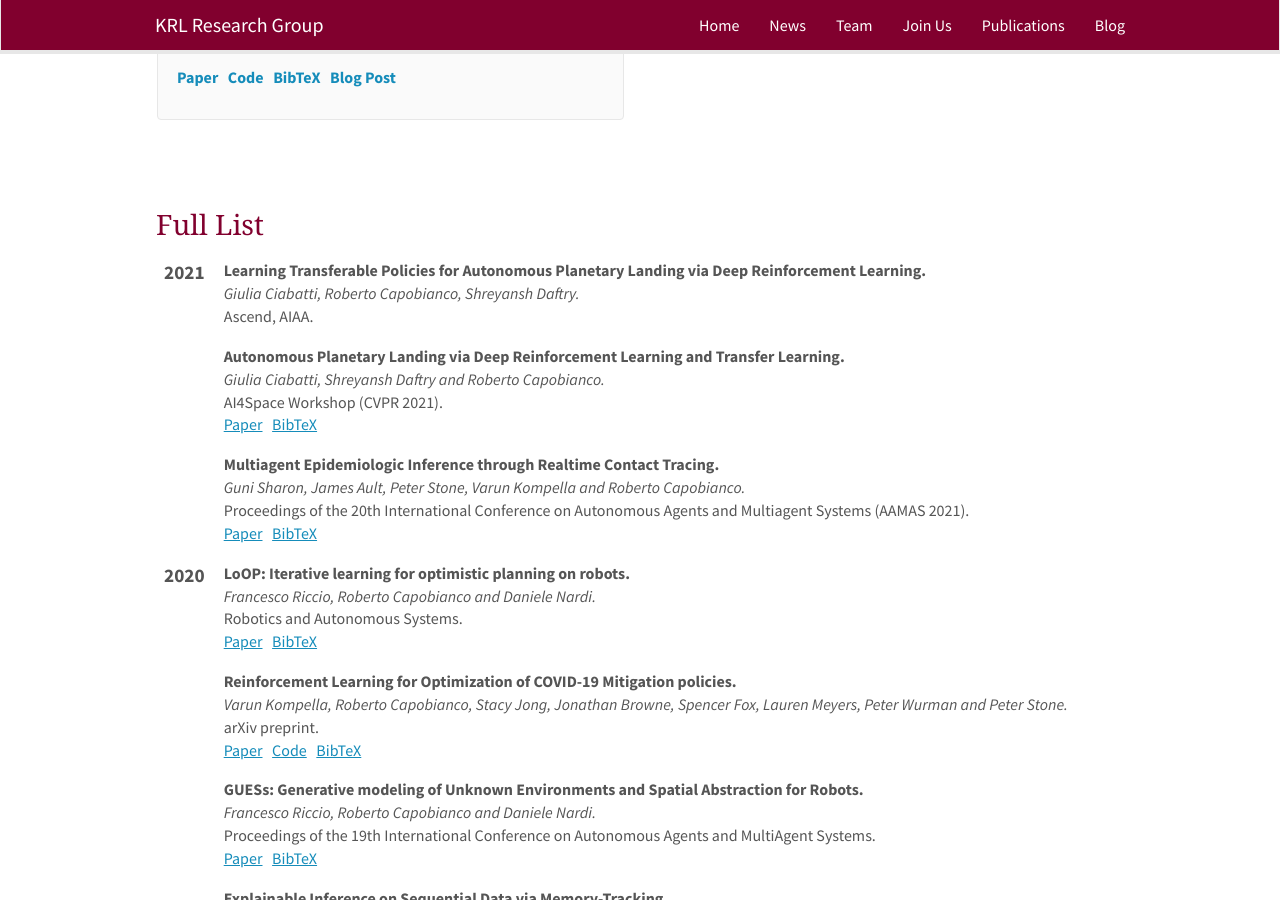
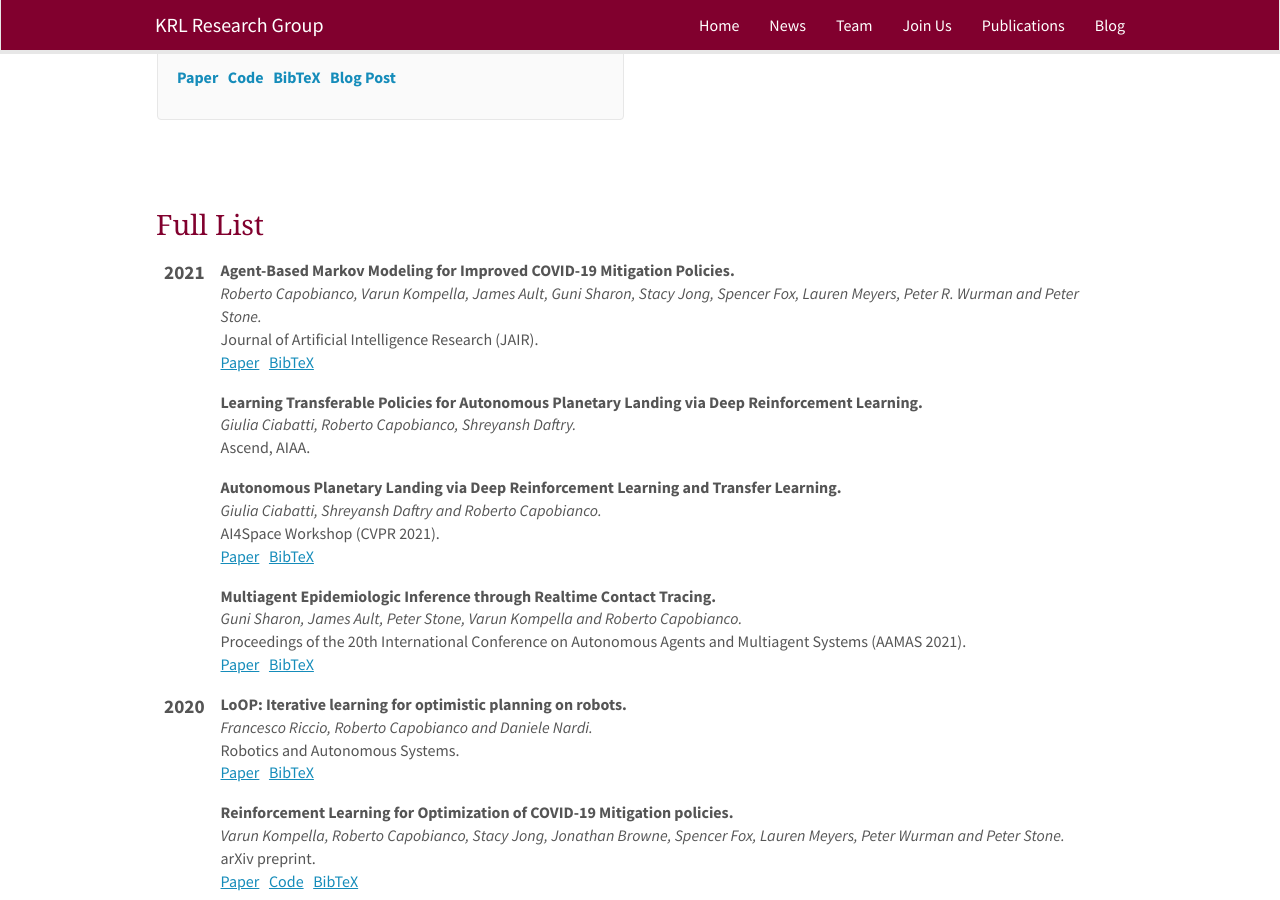
Before and after one commit to KRLGroup/krlgroup.github.io, a Jekyll site: the page built from _pages/publications.md, in a window 1280 px wide and 900 px high, scrolled down 434 px. Built offline with Jekyll 4.4.1, drawn with Linux system fonts in a browser that asks for light colours; nearby versions of some CDN libraries.

Commit message:
Agent-Based Markov Modeling for Improved COVID-19

```diff
--- a/_data/publist.yml
+++ b/_data/publist.yml
@@ -1,3 +1,21 @@
+- title: "Agent-Based Markov Modeling for Improved COVID-19 Mitigation Policies"
+  authors: Roberto Capobianco, Varun Kompella, James Ault, Guni Sharon, Stacy Jong, Spencer Fox, Lauren Meyers, Peter R. Wurman and Peter Stone
+  year: 2021
+  publisher: Journal of Artificial Intelligence Research (JAIR)
+  link:
+    url: https://jair.org/index.php/jair/article/view/12632
+    display:  Paper
+  bibtex: "@inproceedings{capobianco2021covid,
+ title={Agent-Based {M}arkov Modeling for Improved {COVID}-19 Mitigation Policies},
+ author={Roberto Capobianco and Varun Kompella and James Ault and Guni Sharon and Stacy Jong and
+Spencer Fox and Lauren Meyers and Peter R. Wurman and Peter Stone},
+ month = {August},
+ year={2021},
+ pages = {953--992},
+ Journal = {Journal of Artificial Intelligence Research (JAIR)},
+ Volume = {71},
+ Publisher = {Association for the Advancement of Artificial Intelligence}
+}"
 
 - title: "Learning Transferable Policies for Autonomous Planetary Landing via Deep Reinforcement Learning"
   authors: Giulia Ciabatti, Roberto Capobianco, Shreyansh Daftry
```
